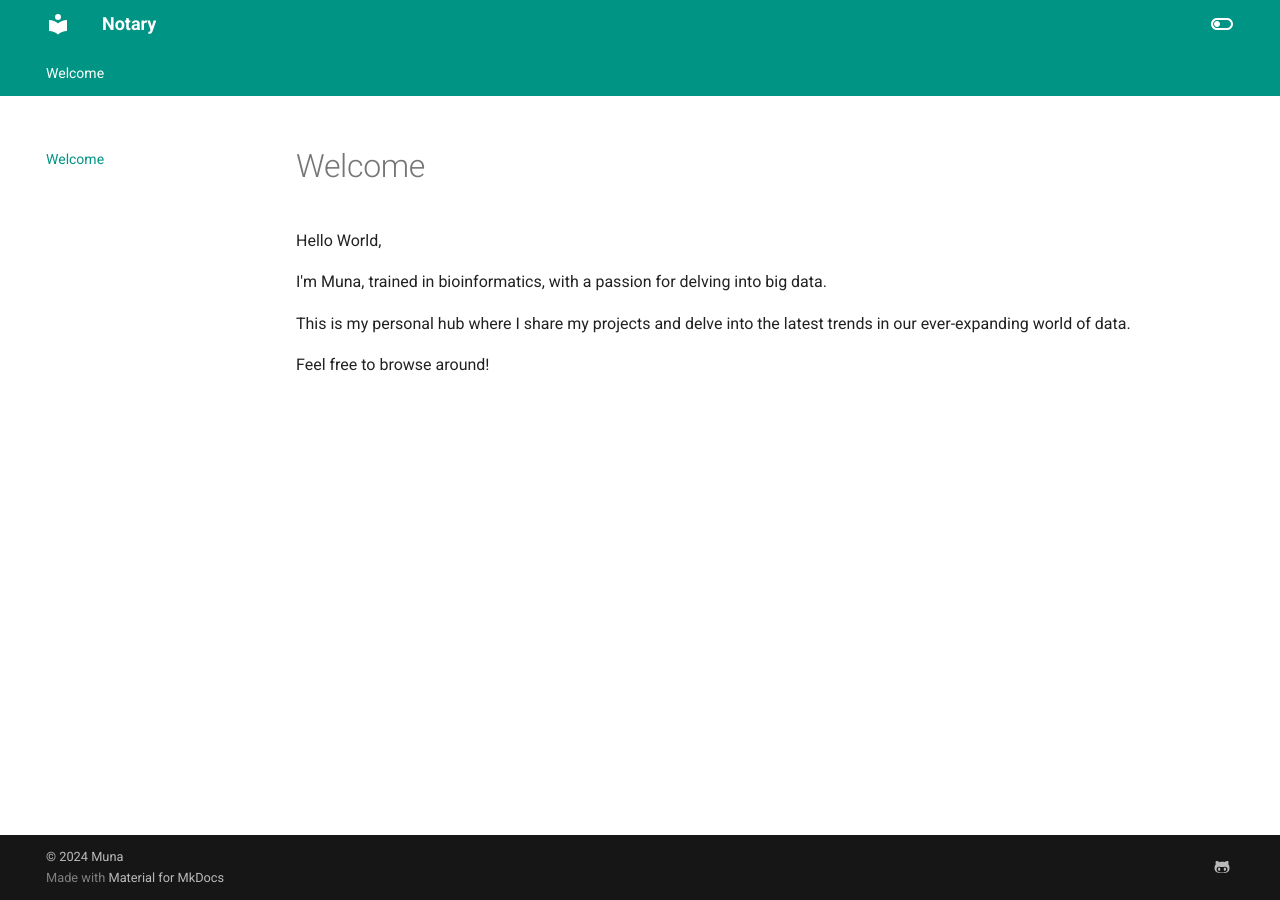
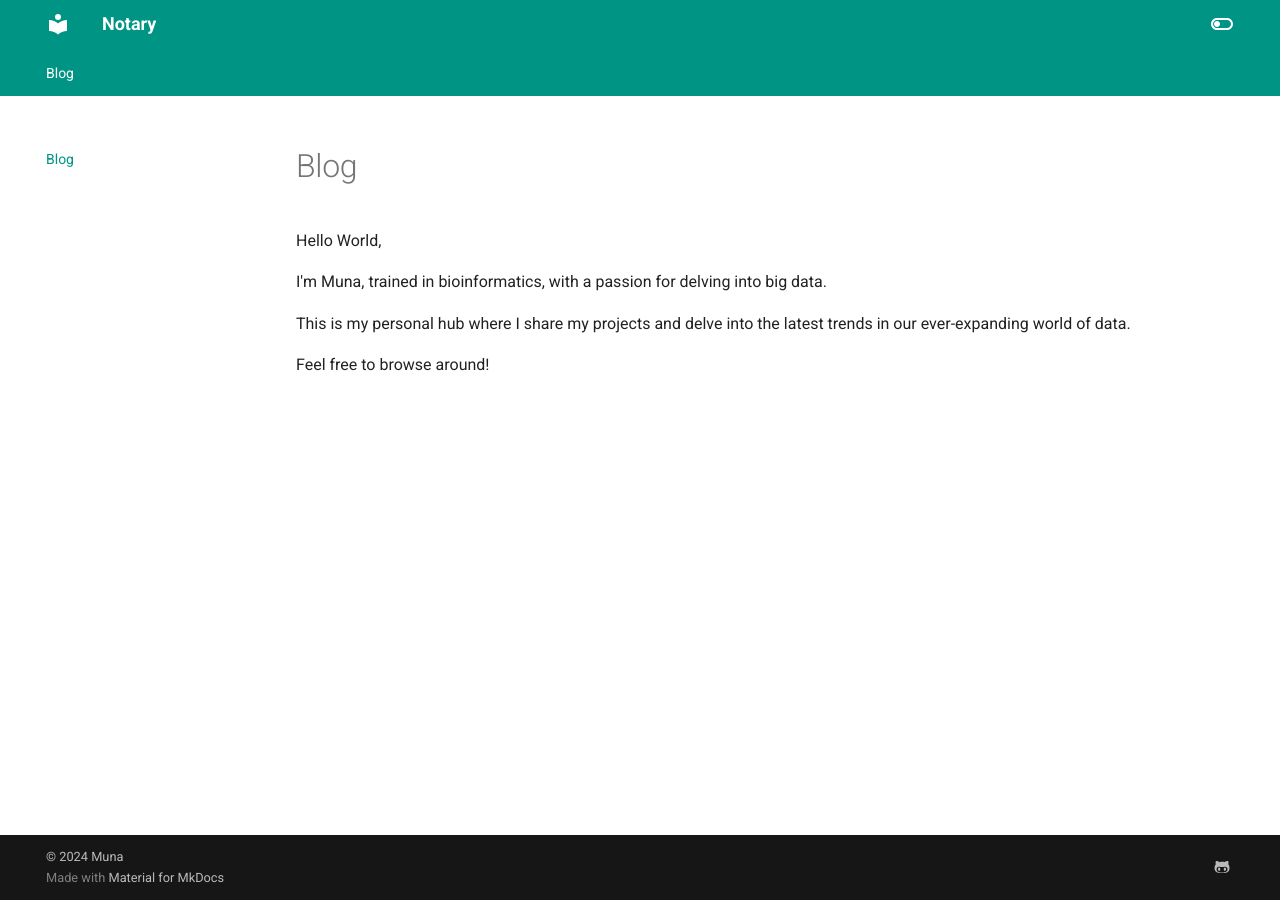
Before and after one commit to RBBU/notary, an MkDocs documentation site: the page built from docs/index.md, in a window 1280 px wide. Built offline with MkDocs 1.6.1 and Material for MkDocs 9.7.7, drawn with Linux system fonts in a browser that asks for light colours.

```diff
--- a/docs/index.md
+++ b/docs/index.md
@@ -1,4 +1,4 @@
-# Welcome
+# Blog
 
 Hello World,
 
```
